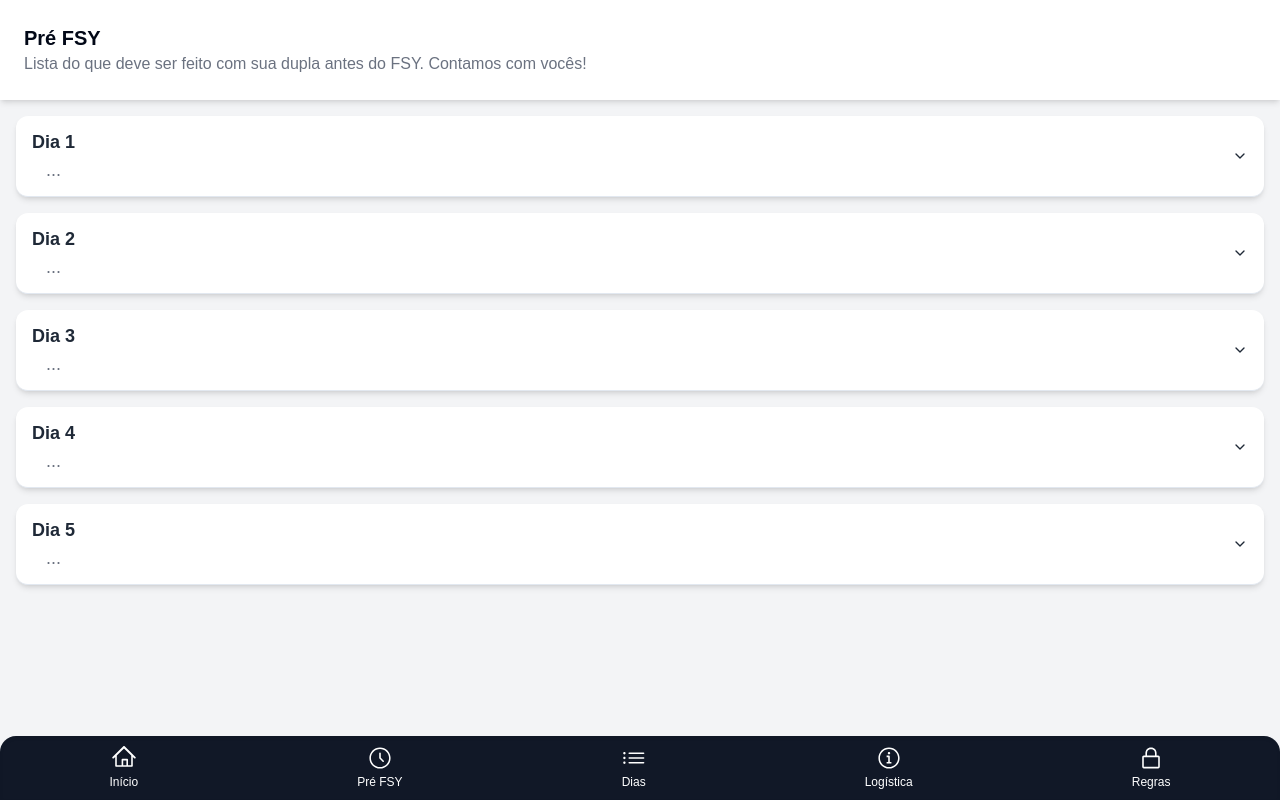
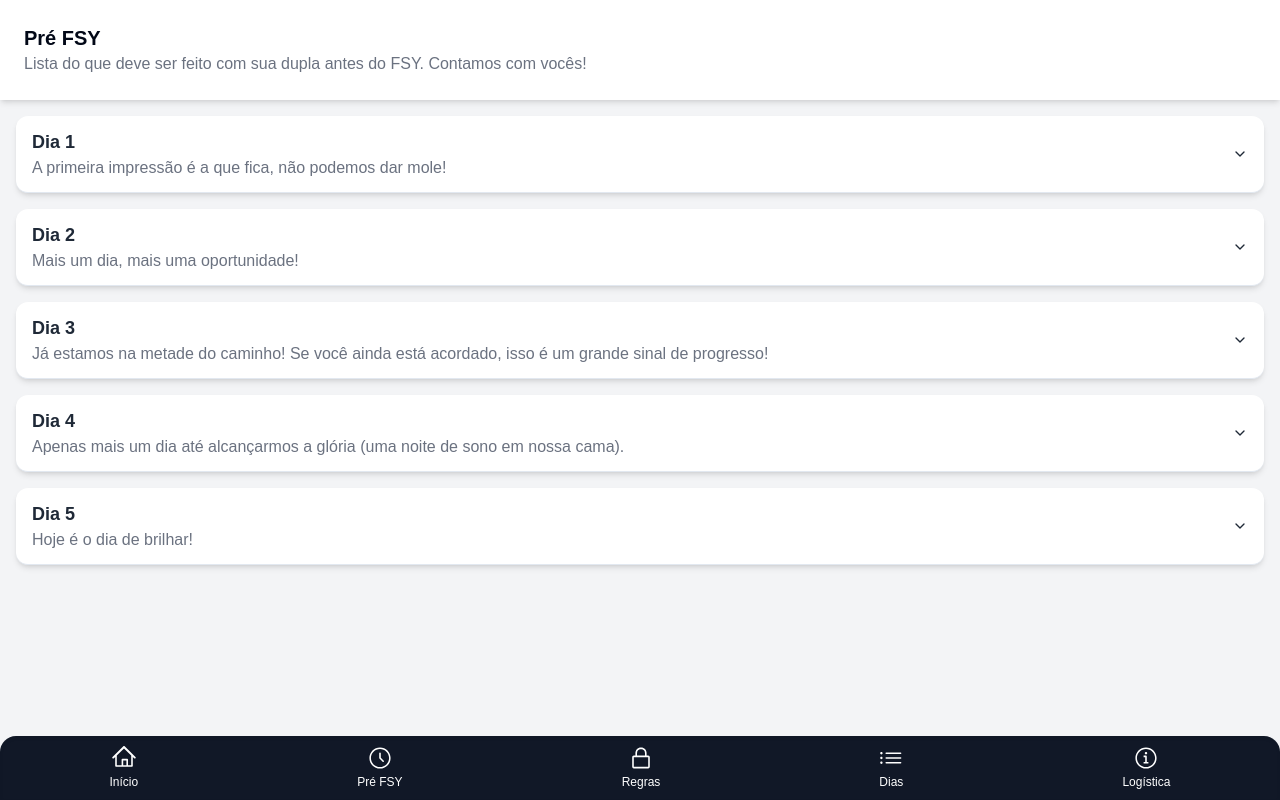
Before and after one commit to caleosilva/FSY-APP, a Next.js app: page /preFSY in a window 1280 px wide. Built offline with nearby package versions, Linux system fonts and the light colour scheme.

Commit message:
fix: regras and preFSY description

```diff
--- a/app/preFSY/page.tsx
+++ b/app/preFSY/page.tsx
@@ -25,17 +25,18 @@ export default function Hoje() {
 
       <div className="p-4 space-y-4">
         <Accordion type="single" collapsible className="space-y-4">
-          {Object.entries(preFSYData).map(([, { topics }], index) => (
+          {Object.entries(preFSYData).map(([, { topics, description }], index) => (
             <AccordionItem
               key={index}
               value={`item-${index}`}
               className="bg-white rounded-xl shadow-md transition-transform "
             >
               <AccordionTrigger className="px-4 py-3 font-medium text-gray-800 text-lg">
-                <div>
-                  <h2 className="text-lg font-semibold">Dia {index + 1}</h2>
-                  <p className="text-gray-500">...</p>
+                <div className="flex flex-col items-start">
+                  <h2 className="text-lg font-semibold text-left">Dia {index + 1}</h2>
+                  <p className="text-gray-500 text-base text-left">{description}</p>
                 </div>
+
 
               </AccordionTrigger>
 
--- a/app/regras/page.tsx
+++ b/app/regras/page.tsx
@@ -15,9 +15,9 @@ export default function Regras() {
 
       {/* Header */}
       <div className="flex flex-col items-start justify-center p-6 bg-white shadow-md ">
-        <h1 className="text-xl font-semibold">Logística</h1>
+        <h1 className="text-xl font-semibold">Regras</h1>
         <h2 className="text-base text-gray-500">
-          Fsy 2025 - Sessão Feira de Santana
+          Regras e proibições do FSY que devem ser entendidas e passadas aos jovens.
         </h2>
       </div>
 
--- a/components/formatedComponents/Footer.tsx
+++ b/components/formatedComponents/Footer.tsx
@@ -18,6 +18,12 @@ export default function Footer() {
                     <p className="text-xs group-hover:text-blue-400">Pré FSY</p>
                 </Link>
 
+                {/* Regras */}
+                <Link href="/regras" className="group text-center flex flex-col items-center transition-transform duration-300 hover:scale-110">
+                    <LockClosedIcon className="w-6 h-6 mb-1 group-hover:text-blue-400 transition-colors duration-300" />
+                    <p className="text-xs group-hover:text-blue-400">Regras</p>
+                </Link>
+
                 {/* Dias */}
                 <Link href="/dias" className="group text-center flex flex-col items-center transition-transform duration-300 hover:scale-110 relative">
                     <ListBulletIcon className="w-6 h-6 mb-1 group-hover:text-blue-400 transition-colors duration-300" />
@@ -31,13 +37,6 @@ export default function Footer() {
                     <InfoCircledIcon className="w-6 h-6 mb-1 group-hover:text-blue-400 transition-colors duration-300" />
                     <p className="text-xs group-hover:text-blue-400">Logística</p>
                 </Link>
-
-                {/* Regras */}
-                <Link href="/regras" className="group text-center flex flex-col items-center transition-transform duration-300 hover:scale-110">
-                    <LockClosedIcon className="w-6 h-6 mb-1 group-hover:text-blue-400 transition-colors duration-300" />
-                    <p className="text-xs group-hover:text-blue-400">Regras</p>
-                </Link>
-
             </div>
         </footer>
 
--- a/data/preFSY.json
+++ b/data/preFSY.json
@@ -1,5 +1,6 @@
 {
     "dia1": {
+      "description": "A primeira impressão é a que fica, não podemos dar mole!",
       "topics": [
         "Ler e Conversar sobre nossos sentimentos em relação à Introdução",
         "Quais serão as nossas metas como consultores?",
@@ -15,6 +16,7 @@
       ]
     },
     "dia2": {
+      "description": "Mais um dia, mais uma oportunidade!",
       "topics": [
         "Quem conduzirá o estudo do Vem, e Segue-Me?",
         "Estudar um ou todos os discursos:",
@@ -29,6 +31,7 @@
       ]
     },
     "dia3": {
+      "description": "Já estamos na metade do caminho! Se você ainda está acordado, isso é um grande sinal de progresso!",
       "topics": [
         "Quem conduzirá o estudo do Vem e Segue-Me?",
         "Estudar o Discurso do Vovô Nelson proferido no devocional mundial para os jovens, 'Juventude da promessa', de junho de 2018",
@@ -44,6 +47,7 @@
       ]
     },
     "dia4": {
+      "description": "Apenas mais um dia até alcançarmos a glória (uma noite de sono em nossa cama).",
       "topics": [
         "Quem conduzirá o estudo do Vem e Segue-me?",
         "Dia da atividade do Cristo Vivo: o que podemos fazer para deixar os jovens desejosos por essa atividade e como podemos acompanhar a designação de estudo das duplas?",
@@ -52,6 +56,7 @@
       ]
     },
     "dia5": {
+      "description": "Hoje é o dia de brilhar!",
       "topics": [
         "Quem vai conduzir a atividade Conecte-se?",
         "Como você vai dirigir o debate Refletir e Analisar da companhia no quinto dia?",
```
